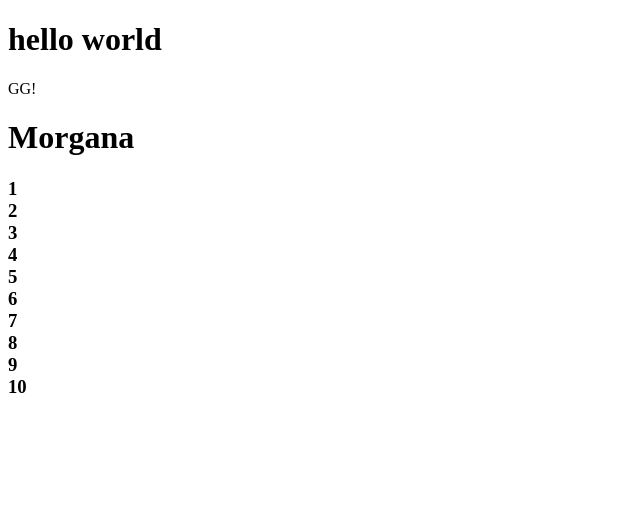
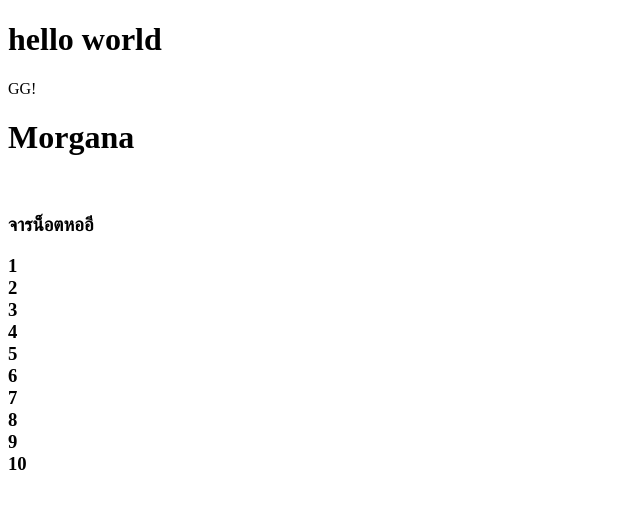
Before and after one commit to gsuy/test_html, a plain HTML site: page index.html in a window 1280 px wide. Shown: the whole page, without its empty margins (0-640 px from the left). Drawn offline with Linux system fonts and the light colour scheme.

Commit message:
2-commit

```diff
--- a/index.html
+++ b/index.html
@@ -9,7 +9,8 @@
 <body>
     <h1>hello world</h1>
     <p>GG!</p>
-    <h1>Morgana</h1>
+    <h1>Morgana</h1><br>
+    <h3>จารน็อตหออี</h3>
 
     <h3 id="output"> </h3>
 
```
